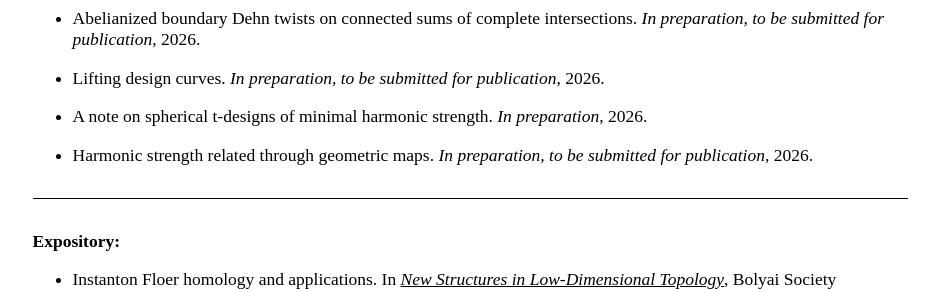
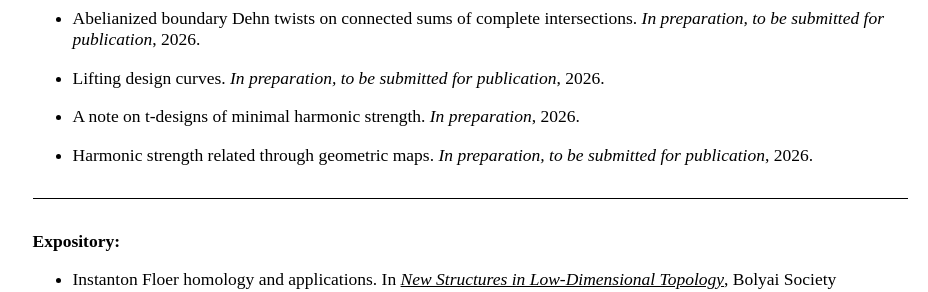
Before and after one commit to AyodejiLindblad/AyodejiLindblad.github.io, a Jekyll site: the page built from index.md, in a window 1280 px wide and 900 px high, scrolled down 897 px. Shown: the part 154-446 px from the top of the window, without its empty margins (170-1098 px from the left). Built offline with Jekyll 4.4.1, drawn with Linux system fonts in a browser that asks for light colours; some web fonts are replaced.

Commit message:
removed spherical

```diff
--- a/index.md
+++ b/index.md
@@ -54,7 +54,7 @@ I'm a third-year PhD student of [Tom Mrowka](https://math.mit.edu/~mrowka/) at [
 
 * Lifting design curves. *In preparation, to be submitted for publication*, 2026.
 
-* A note on spherical t-designs of minimal harmonic strength. *In preparation*, 2026.
+* A note on t-designs of minimal harmonic strength. *In preparation*, 2026.
 
 * Harmonic strength related through geometric maps. *In preparation, to be submitted for publication*, 2026.
 
```
